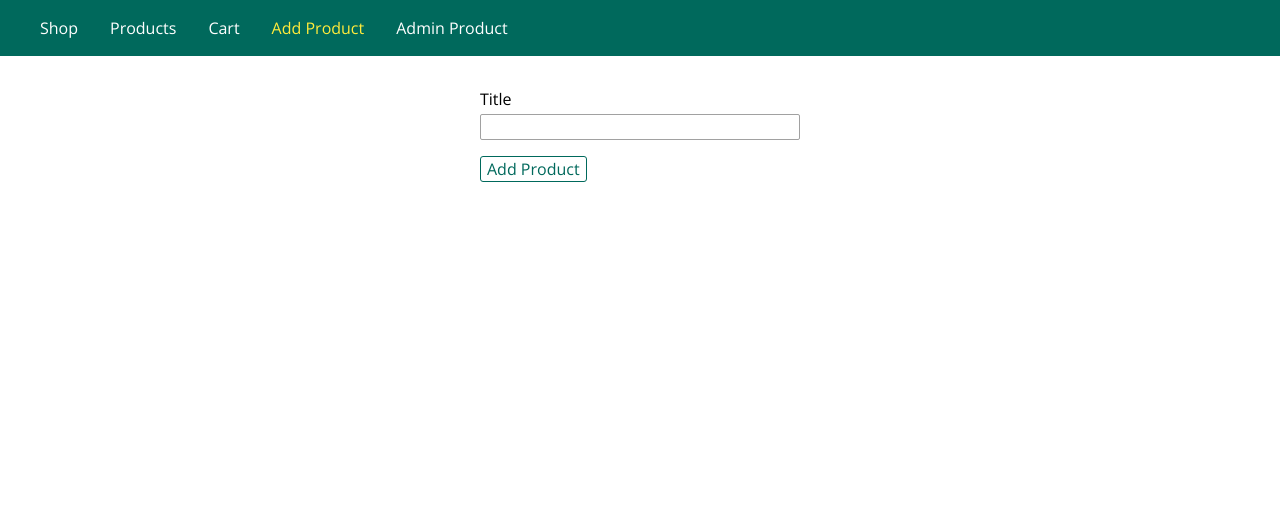
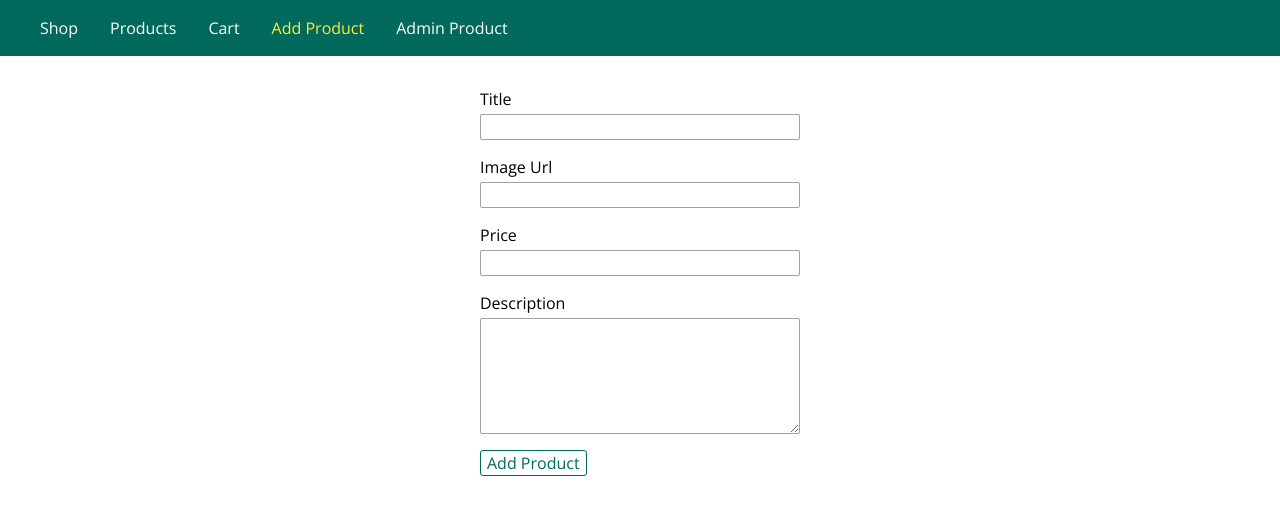
Before and after one commit to amandeep90s/nodejs-the-complete-guide, a Node server app: page /admin/add-product in a window 1280 px wide. Shown: the top 515 px of the page. Run offline with Node 20, Linux system fonts and the light colour scheme; some libraries are stand-ins or nearby versions.

Commit message:
Adding and displaying product data

```diff
--- a/online-shopping-app/controllers/admin.js
+++ b/online-shopping-app/controllers/admin.js
@@ -11,7 +11,8 @@ const getAddProduct = (req, res, next) => {
 };
 
 const postAddProduct = (req, res, next) => {
-  const product = new Product(req.body.title);
+  const { title, imageUrl, price, description } = req.body;
+  const product = new Product(title, imageUrl, price, description);
   product.save();
   res.redirect('/');
 };
--- a/online-shopping-app/data/products.json
+++ b/online-shopping-app/data/products.json
@@ -1 +1,14 @@
-[{"title":"apple"},{"title":"banana"},{"title":"guava"},{"title":"pineapple"},{"title":"kiwi"},{"title":"tomato"}]
+[
+  {
+    "title": "Kashmiri Apple",
+    "imageUrl": "https://5.imimg.com/data5/SELLER/Default/2021/8/YN/SE/FV/72826034/red-apple-500x500.jpg",
+    "description": "Kashmiri apple is the best apple in the world ",
+    "price": "35.15"
+  },
+  {
+    "title": "Kanpuri Orange",
+    "imageUrl": "https://artincontext.org/wp-content/uploads/2022/05/Orange-drawing-13.jpg",
+    "description": "Kanpuri orange is most  famous in India. ",
+    "price": "15.50"
+  }
+]
--- a/online-shopping-app/models/product.js
+++ b/online-shopping-app/models/product.js
@@ -15,8 +15,11 @@ const getProductsFromFile = (callback) => {
 };
 
 class Product {
-  constructor(title) {
+  constructor(title, imageUrl, price, description) {
     this.title = title;
+    this.imageUrl = imageUrl;
+    this.description = description;
+    this.price = price;
   }
 
   save() {
--- a/online-shopping-app/public/css/forms.css
+++ b/online-shopping-app/public/css/forms.css
@@ -3,18 +3,21 @@
 }
 
 .form-control label,
-.form-control input {
+.form-control input,
+.form-control textarea {
   display: block;
   width: 100%;
   margin-bottom: 0.25rem;
 }
 
-.form-control input {
+.form-control input,
+.form-control textarea {
   border: 1px solid #a1a1a1;
   font: inherit;
   border-radius: 2px;
 }
 
-.form-control input:focus {
+.form-control input:focus,
+.form-control textarea:focus {
   outline-color: #00695c;
 }
--- a/online-shopping-app/views/admin/add-product.pug
+++ b/online-shopping-app/views/admin/add-product.pug
@@ -10,4 +10,13 @@ block content
       .form-control
         label(for="title") Title
         input#title(type="text" name="title" required="required")
+      .form-control
+        label(for="imageUrl") Image Url
+        input#imageUrl(type="text" name="imageUrl" required="required")
+      .form-control
+        label(for="price") Price
+        input#price(type="number" name="price" step="0.01" required="required")
+      .form-control
+        label(for="description") Description
+        textarea#description(name="description" cols="30" rows="5" required="required")
       button.btn(type="submit") Add Product
--- a/online-shopping-app/views/shop/product-list.pug
+++ b/online-shopping-app/views/shop/product-list.pug
@@ -12,10 +12,10 @@ block content
             header.card__header
               h1.product_title #{product.title}
             .card__image
-              img(src="/img/book.jpg" alt="Great Book")
+              img(src=(product.imageUrl) alt="Great Book")
             .card__content
-              h2.product__price $19.99
-              p.product__description Lorem ipsum dolor sit amet consectetur adipisicing elit. Voluptatibus, molestiae?
+              h2.product__price $#{product.price}
+              p.product__description #{product.description}
             .card__actions
               button.btn Add to Cart
     else
```
Lines whose indentation alone changed are shown as unchanged.
